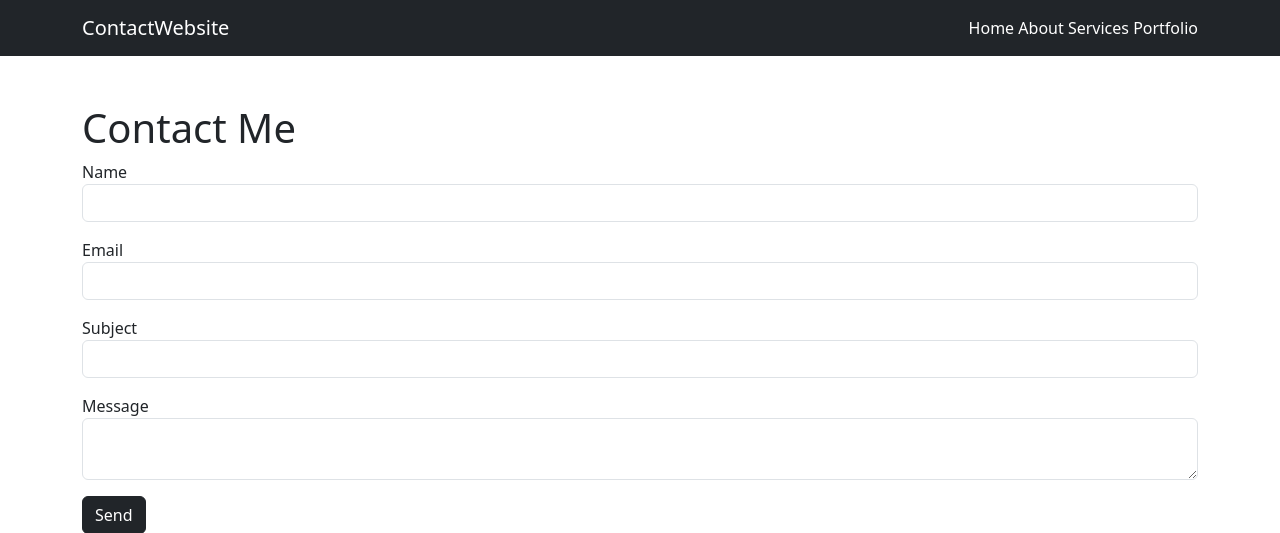
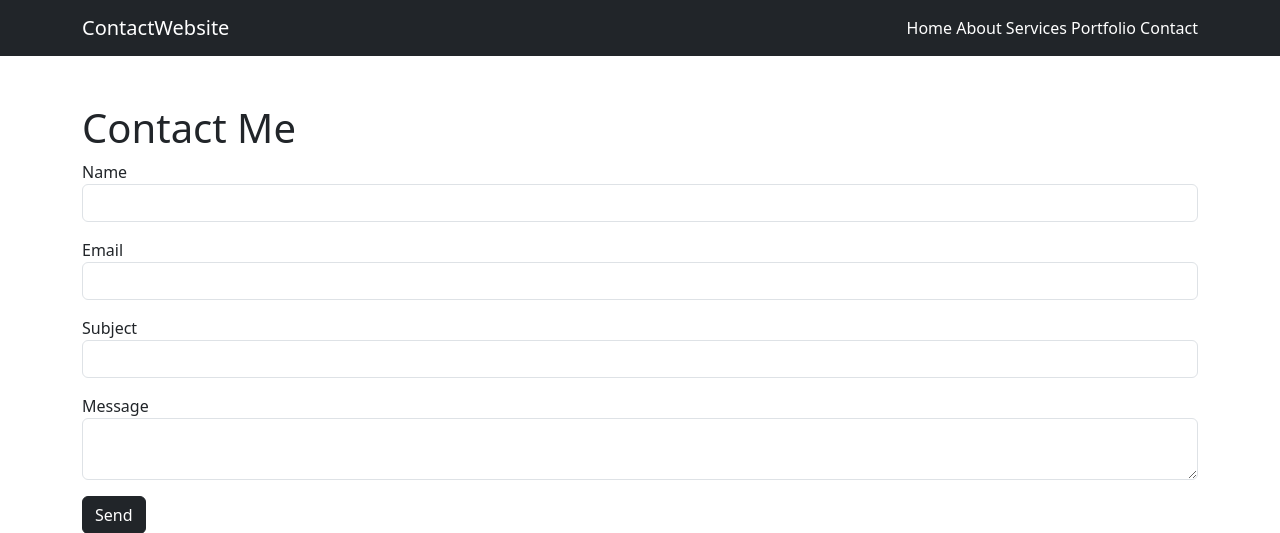
Before and after one commit to kasideduamgthong/contact-website, a Flask app: page /contact in a window 1280 px wide. Shown: the top 533 px of the page. Run offline with Flask 3, Linux system fonts and the light colour scheme.

Commit message:
Add contact link in navbar

```diff
--- a/templates/base.html
+++ b/templates/base.html
@@ -14,6 +14,7 @@
             <a class="nav-link d-inline text-white" href="/about">About</a>
             <a class="nav-link d-inline text-white" href="/services">Services</a>
             <a class="nav-link d-inline text-white" href="/portfolio">Portfolio</a>
+            <a class="nav-link d-inline text-white" href="/contact">Contact</a>
         </div>
     </div>
 </nav>
```
